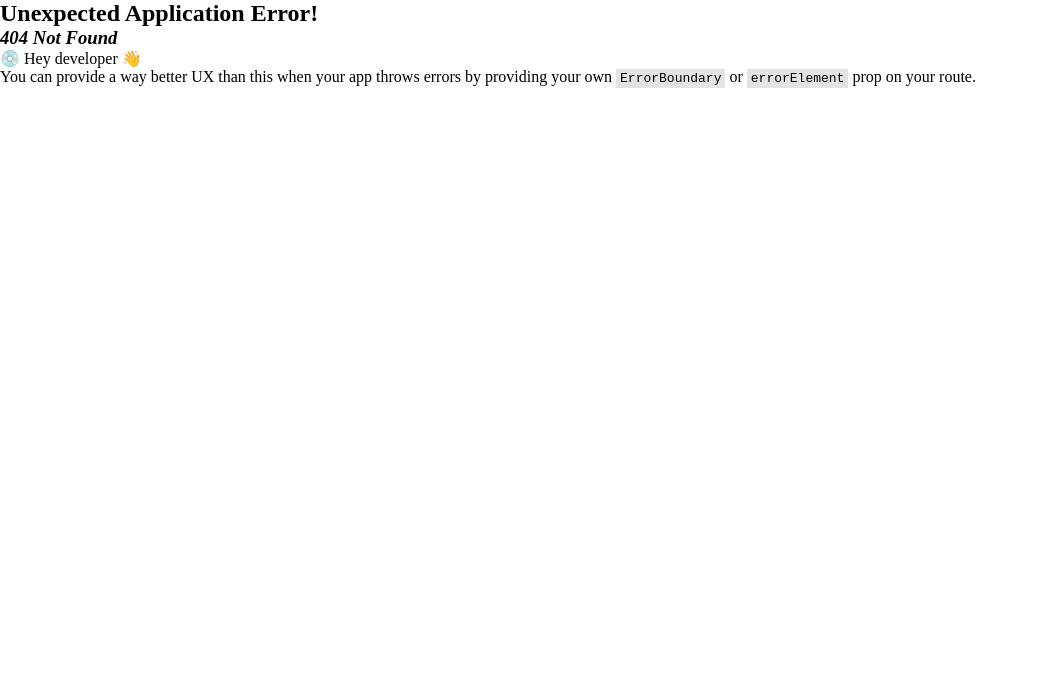
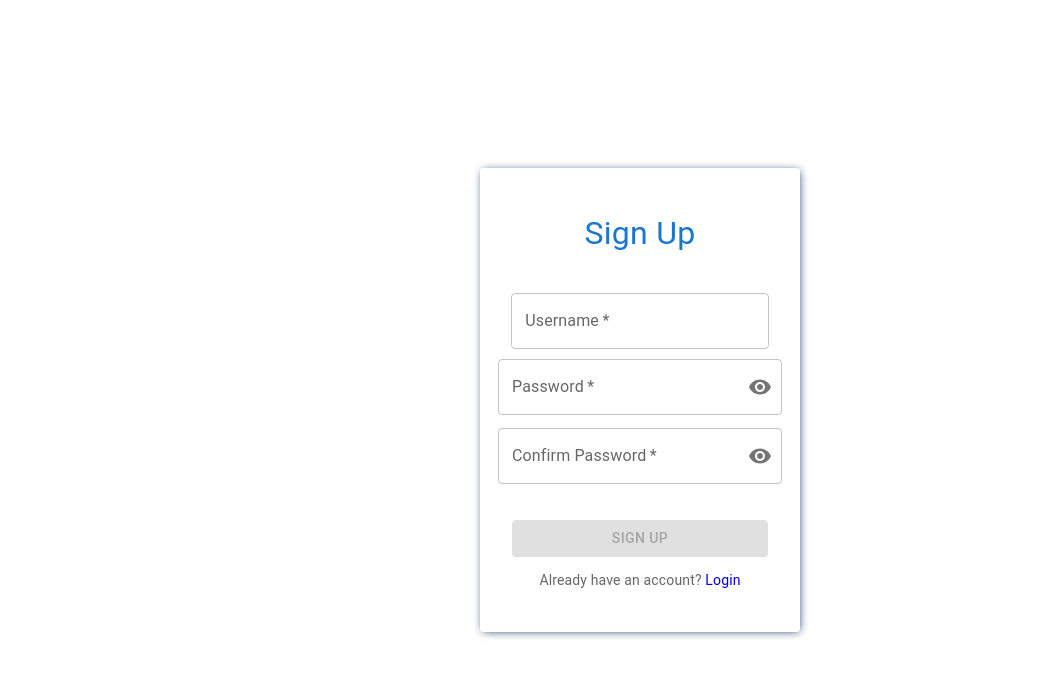
Before and after one commit to NotYerjan/project-catflix, a React (Vite) app: page /signup in a window 1280 px wide. Before the commit this address had no page. Shown: the top 676 px of the page, without its empty margins (0-1038 px from the left). Built offline with nearby package versions, Linux system fonts and the light colour scheme.

Commit message:
Login/sign up version 01 implemented

```diff
--- /dev/null
+++ b/src/pages/Login.jsx
@@ -0,0 +1,157 @@
+import React, { useState } from "react";
+import {
+  Container,
+  FormControl,
+  FormHelperText,
+  Input,
+  InputLabel,
+  TextField,
+  Button,
+  FormLabel,
+  Typography,
+  InputAdornment,
+  IconButton,
+  formLabelClasses,
+} from "@mui/material";
+import Visibility from "@mui/icons-material/Visibility";
+import VisibilityOff from "@mui/icons-material/VisibilityOff";
+import { Link, useNavigate } from "react-router-dom";
+
+const Login = () => {
+  const [username, setUsername] = useState("");
+  const [password, setPassword] = useState("");
+  const [showPassword, setShowPassword] = useState(false);
+  const [auth, setAuth] = useState(false);
+  const [errorMessage, setErrorMessage] = useState("");
+
+  const users = [
+    {
+      id: 1,
+      name: "Sama Jabri",
+      password: "s",
+    },
+    {
+      id: 2,
+      name: "a",
+      password: "a",
+    },
+    {
+      id: 3,
+      name: "alvaroDixio",
+      password: "aa",
+    },
+  ];
+
+  const doesUserExist = () => {
+    const filteredUsers = users.filter((user) => user.name === username);
+    return filteredUsers.length === 0 ? false : true;
+  };
+
+  const isUserDataCorrect = () => {
+    const filteredUsers = users.filter(
+      (user) => user.name === username && user.password === password
+    );
+    return filteredUsers.length === 0 ? false : true;
+  };
+
+  const handleUserLogin = () =>
+    doesUserExist()
+      ? isUserDataCorrect()
+        ? setAuth(true) && setErrorMessage("")
+        : setErrorMessage("Username or password incorrect")
+      : setErrorMessage("User data not found, try signing up first");
+
+  return (
+    <Container
+      style={{
+        height: "100vh",
+        display: "flex",
+        justifyContent: "center",
+        alignItems: "center",
+      }}
+    >
+      <FormControl
+        style={{
+          display: "flex",
+          justifyContent: "center",
+          alignItems: "center",
+          gap: "0.8rem",
+          boxShadow: "1px 1px 10px -2px #0d345a",
+          borderRadius: "0.2rem",
+          width: "20rem",
+          height: "26rem",
+        }}
+      >
+        <FormLabel
+          style={{
+            color: "#1976d2",
+            fontSize: "2rem",
+            marginBottom: "1.8rem",
+          }}
+        >
+          Log In
+        </FormLabel>
+
+        <FormHelperText error id="username">
+          {errorMessage}
+        </FormHelperText>
+
+        <TextField
+          id="username"
+          label="Username"
+          variant="outlined"
+          value={username}
+          onChange={(e) => setUsername(e.target.value)}
+          required
+          style={{ width: "80.5%" }}
+        />
+
+        <TextField
+          id="password"
+          label="Password"
+          variant="outlined"
+          value={password}
+          type={showPassword ? "text" : "password"}
+          onChange={(e) => setPassword(e.target.value)}
+          required
+          InputProps={{
+            endAdornment: (
+              <InputAdornment position="end">
+                <IconButton
+                  aria-label="toggle password visibility"
+                  edge="end"
+                  onClick={() => setShowPassword((show) => !show)}
+                >
+                  {showPassword ? <VisibilityOff /> : <Visibility />}
+                </IconButton>
+              </InputAdornment>
+            ),
+          }}
+        />
+
+        <Button
+          disabled={!(username && password)}
+          variant="contained"
+          style={{ marginTop: "2rem", width: "80%" }}
+          onClick={handleUserLogin}
+        >
+          <Link
+            to={auth ? "/" : "/login"}
+            style={{ width: "100%", color: "inherit", textDecoration: "none" }}
+          >
+            Log In
+          </Link>
+        </Button>
+
+        <Typography variant="body2" color="text.secondary">
+          Don't have an account?{" "}
+          <Link to="/signup" style={{ textDecoration: "none" }}>
+            Sign up
+          </Link>
+        </Typography>
+      </FormControl>
+    </Container>
+  );
+};
+
+export default Login;
--- /dev/null
+++ b/src/pages/SignUp.jsx
@@ -0,0 +1,173 @@
+import React, { useState } from "react";
+import {
+  Container,
+  FormControl,
+  FormHelperText,
+  Input,
+  InputLabel,
+  TextField,
+  Button,
+  FormLabel,
+  Typography,
+  IconButton,
+  InputAdornment,
+} from "@mui/material";
+import Visibility from "@mui/icons-material/Visibility";
+import VisibilityOff from "@mui/icons-material/VisibilityOff";
+import { nanoid } from "nanoid";
+import { Link } from "react-router-dom";
+
+const SignUp = () => {
+  const [username, setUsername] = useState("");
+  const [password, setPassword] = useState("");
+  const [confirmPassword, setConfirmPassword] = useState("");
+  const [showPassword, setShowPassword] = useState(false);
+  const [showConfirmPassword, setShowConfirmPassword] = useState(false);
+
+  const users = [
+    {
+      id: 1,
+      name: "Sama Jabri",
+    },
+    {
+      id: 2,
+      name: "a",
+    },
+    {
+      id: 3,
+      name: "alvaroDixio",
+    },
+  ];
+
+  const check = () => {
+    const findMatchUser = users.map((user) =>
+      user.name === username ? false : null
+    );
+    const matchedUsers = findMatchUser.filter((user) => user === false);
+    return matchedUsers.length === 0 ? true : false;
+  };
+
+  return (
+    <Container
+      style={{
+        height: "100vh",
+        display: "flex",
+        justifyContent: "center",
+        alignItems: "center",
+      }}
+    >
+      <FormControl
+        style={{
+          display: "flex",
+          justifyContent: "center",
+          alignItems: "center",
+          gap: "0.8rem",
+          boxShadow: "1px 1px 10px -2px #0d345a",
+          borderRadius: "0.2rem",
+          width: "20rem",
+          height: "29rem",
+        }}
+      >
+        <FormLabel
+          style={{
+            color: "#1976d2",
+            fontSize: "2rem",
+            marginBottom: "1.5rem",
+          }}
+        >
+          Sign Up
+        </FormLabel>
+        <TextField
+          color={check() ? "primary" : "error"}
+          id="username"
+          label="Username"
+          variant="outlined"
+          value={username}
+          onChange={(e) => setUsername(e.target.value)}
+          required
+          style={{ width: "80.5%" }}
+        />
+        <FormHelperText
+          id="username"
+          style={{
+            color: `${check() ? "#1976d2" : "#d32f2f"}`,
+            margin: "-0.5rem",
+          }}
+        >
+          {username
+            ? check()
+              ? "Valid username"
+              : "Username already taken"
+            : ""}
+        </FormHelperText>
+
+        <TextField
+          id="password"
+          label="Password"
+          variant="outlined"
+          color={password === confirmPassword ? "primary" : "error"}
+          value={password}
+          type={showPassword ? "text" : "password"}
+          onChange={(e) => setPassword(e.target.value)}
+          required
+          InputProps={{
+            endAdornment: (
+              <InputAdornment position="end">
+                <IconButton
+                  aria-label="toggle password visibility"
+                  edge="end"
+                  onClick={() => setShowPassword((show) => !show)}
+                >
+                  {showPassword ? <VisibilityOff /> : <Visibility />}
+                </IconButton>
+              </InputAdornment>
+            ),
+          }}
+        />
+
+        <TextField
+          id="confirm-password"
+          label="Confirm Password"
+          variant="outlined"
+          color={password === confirmPassword ? "primary" : "error"}
+          value={confirmPassword}
+          type={showConfirmPassword ? "text" : "password"}
+          onChange={(e) => setConfirmPassword(e.target.value)}
+          required
+          InputProps={{
+            endAdornment: (
+              <InputAdornment position="end">
+                <IconButton
+                  aria-label="toggle password visibility"
+                  edge="end"
+                  onClick={() => setShowConfirmPassword((show) => !show)}
+                >
+                  {showConfirmPassword ? <VisibilityOff /> : <Visibility />}
+                </IconButton>
+              </InputAdornment>
+            ),
+          }}
+        />
+
+        <Button
+          disabled={!(username && password && confirmPassword)}
+          variant="contained"
+          style={{ marginTop: "1.5rem", width: "80%" }}
+        >
+          <Link to="/" style={{ color: "inherit", textDecoration: "none" }}>
+            Sign Up
+          </Link>
+        </Button>
+
+        <Typography variant="body2" color="text.secondary">
+          Already have an account?{" "}
+          <Link to="/login" style={{ textDecoration: "none" }}>
+            Login
+          </Link>
+        </Typography>
+      </FormControl>
+    </Container>
+  );
+};
+
+export default SignUp;
```
Also changed, not shown: src/main.jsx (+11 -1 lines).
